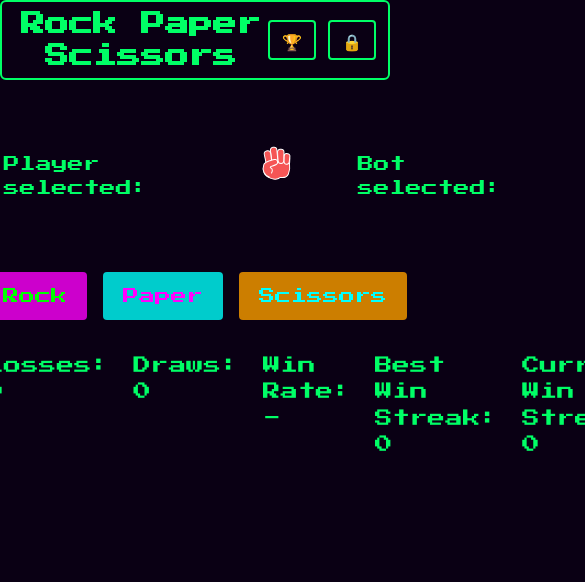
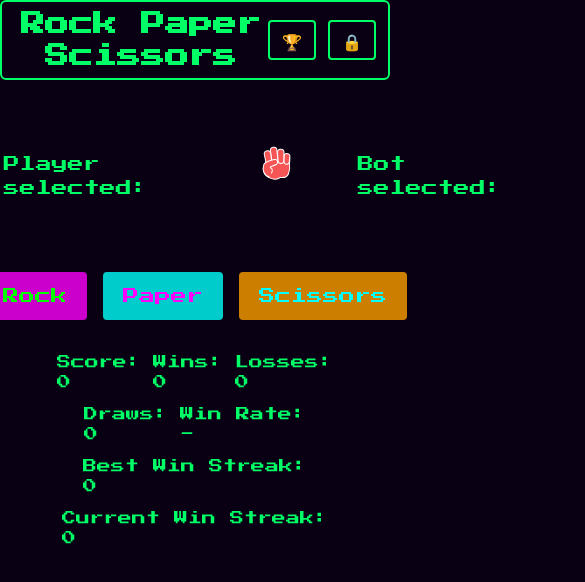
Before and after one commit to megasceptileftw/ecs162finalproject, a Next.js app: page /rps in a window 390 px wide. Shown: the top 582 px of the page, 585 px wide, since content can reach past the window. Built offline with nearby package versions, Linux system fonts and the light colour scheme; no server answers.

Commit message:
add cursor pointer style to button hover, adjust rps page to be more responsive

```diff
--- a/src/app/globals.css
+++ b/src/app/globals.css
@@ -28,6 +28,10 @@ body {
   font-family: var(--font-press-start);
 }
 
+button {
+  cursor: pointer;
+}
+
 table {
   background: rgba(0, 0, 0, 0.6);
   color: white;
--- a/src/app/rps/page.js
+++ b/src/app/rps/page.js
@@ -174,17 +174,17 @@ export default function RPSPage() {
             </div>
 
             {/* Current stats for the player, displaying them at the bottom of the page */}
-            <div className="flex gap-6 text-[1.1rem]">
-                <p>Score: {stats.score}</p>
-                <p>Wins:  {stats.wins}</p>
-                <p>Losses:  {stats.losses}</p>
-                <p>Draws:  {stats.draws}</p>
-                <p>Win Rate:{' '}
+            <div className="flex flex-wrap justify-center gap-3 md:gap-6 text-sm md:text-[1.1rem] max-w-4xl">
+                <div>Score: <br/>{stats.score}</div>
+                <div>Wins: <br/>{stats.wins}</div>
+                <div>Losses: <br/>{stats.losses}</div>
+                <div>Draws: <br/>{stats.draws}</div>
+                <div>Win Rate:{' '} <br/>
                 {/* just have a - when no winrate yet*/}
                 {stats.total_games > 0 ? ((stats.wins / stats.total_games) * 100).toFixed(0) + '%' : '-'}
-                </p>
-                <p> Best Win Streak: {stats.best_win_streak}</p>
-                <p> Current Win Streak: {stats.current_win_streak}</p>
+                </div>
+                <div> Best Win Streak: <br/>{stats.best_win_streak}</div>
+                <div> Current Win Streak: <br/>{stats.current_win_streak}</div>
             </div>
         </main>
 
```
